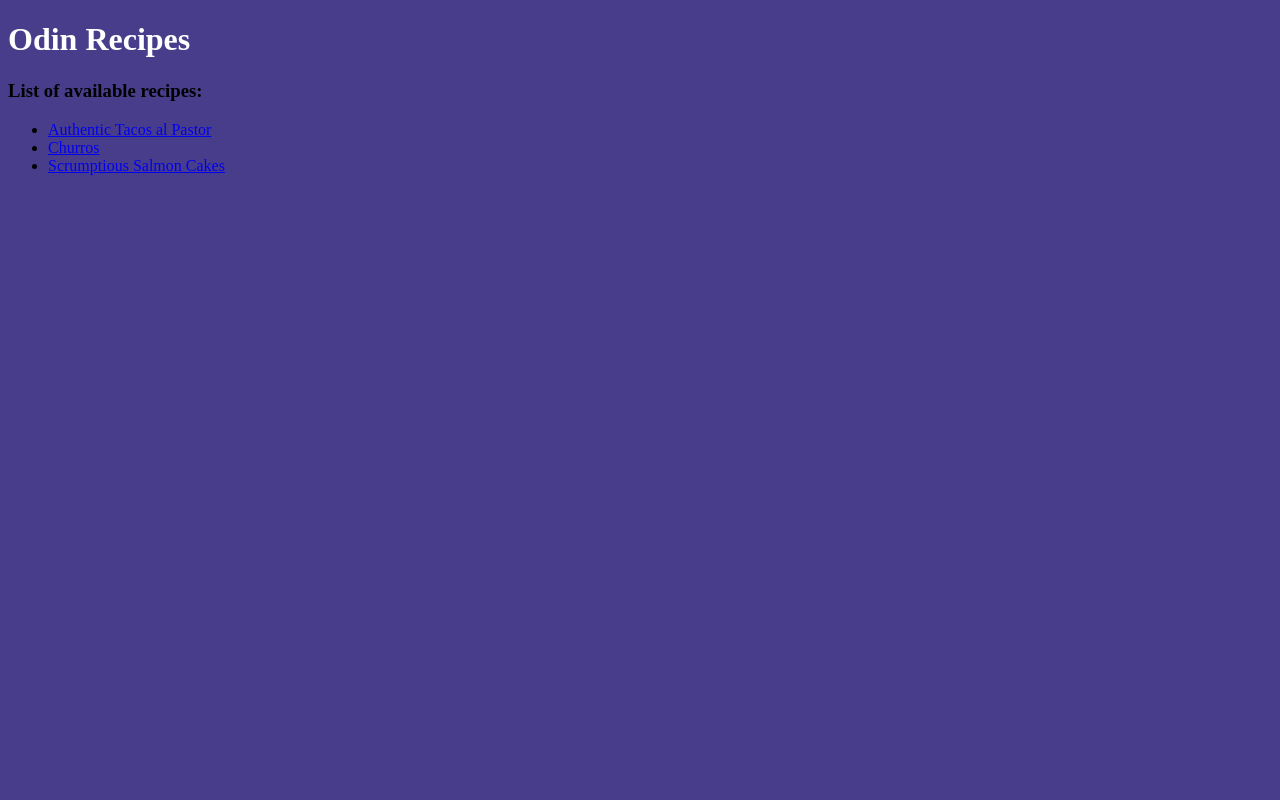
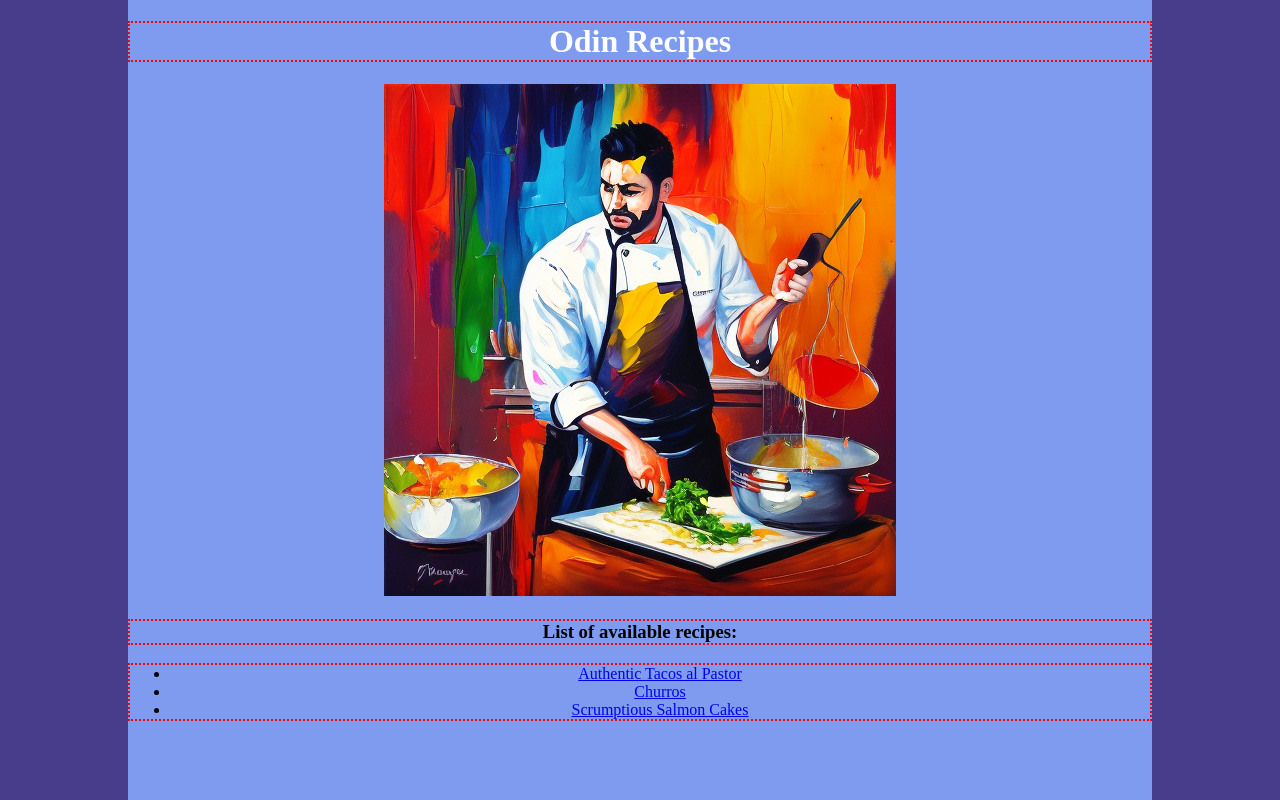
Before and after one commit to TheSergeon/odin-recipes, a plain HTML site: page index.html in a window 1280 px wide. Drawn offline with Linux system fonts and the light colour scheme.

Commit message:
Add background and centered

```diff
--- a/index.html
+++ b/index.html
@@ -8,12 +8,15 @@
     <title>Odin Recipes</title>
 </head>
 <body>
+    <div class = "bgstrip">
     <h1>Odin Recipes</h1>
+    <img src="./images/Chef.png">
     <h3>List of available recipes:</h3>
     <ul>
         <li><a href="./recipes/tacos.html">Authentic Tacos al Pastor</a></li>
         <li><a href="./recipes/churros.html">Churros</a></li>
         <li><a href="./recipes/salmon_cakes.html">Scrumptious Salmon Cakes</a></li>
     </ul>
+    </div>
 </body>
 </html>
--- a/style.css
+++ b/style.css
@@ -1,7 +1,26 @@
 body {
     background-color: darkslateblue;
+    margin: 0px
+}
+
+div {
+    background-color: rgb(126, 155, 239);
+    align-self: center;
+    text-align: center;
+    width: 80%;
+    height: 100%;
+    margin-left: 10%;
+    margin-right: 10%;
+    border: 200px rgb(126, 155, 239);
+    position: absolute
 }
 
 h1 {
     color: white;
+    border:2px dotted red
 }
+
+h3, ul {
+    align-content: center;
+    border: 2px dotted red
+}
```
Also changed, not shown: images/Chef.png (added).
